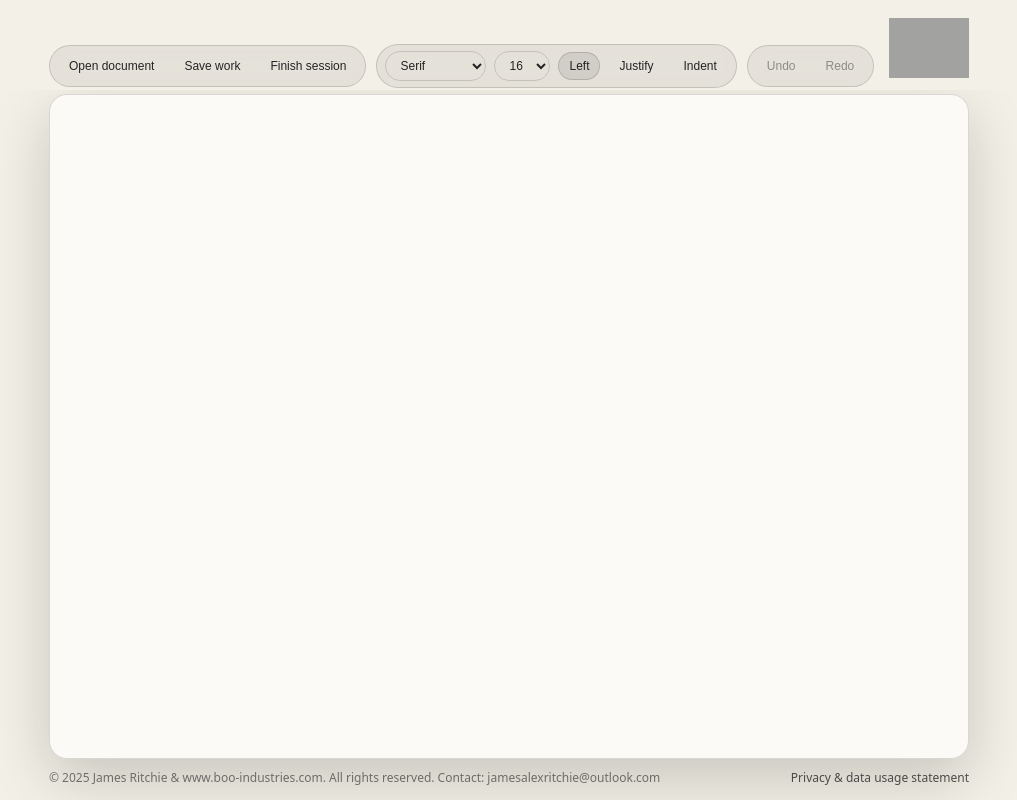
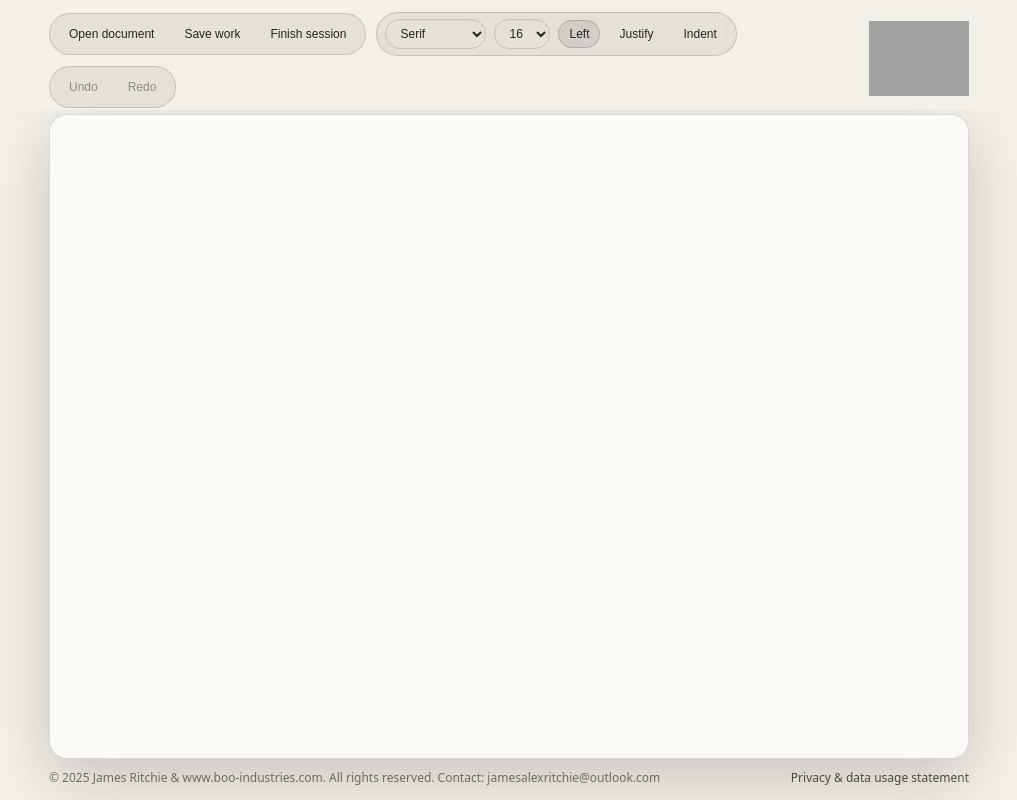
Before and after one commit to nerodewar/Boo-Writer, a plain HTML site: page index.html in a window 1280 px wide. Both pictures are taken after a click on the button "Let’s begin". Shown: the whole page, without its empty margins (131-1148 px from the left). Drawn offline with Linux system fonts and the light colour scheme; grey boxes are pictures that could not be loaded.

Commit message:
Update index.html

```diff
--- a/index.html
+++ b/index.html
@@ -202,8 +202,8 @@
       padding-bottom: 0;    /* keep tight */
     }
     .appIcon{
-      width:80px;           /* ✅ requested size */
-      height:80px;          /* ✅ requested size */
+      width:100px;           /* ✅ requested size */
+      height:100px;          /* ✅ requested size */
       border-radius:0px;
       object-fit:contain;
       opacity:.95;
```
